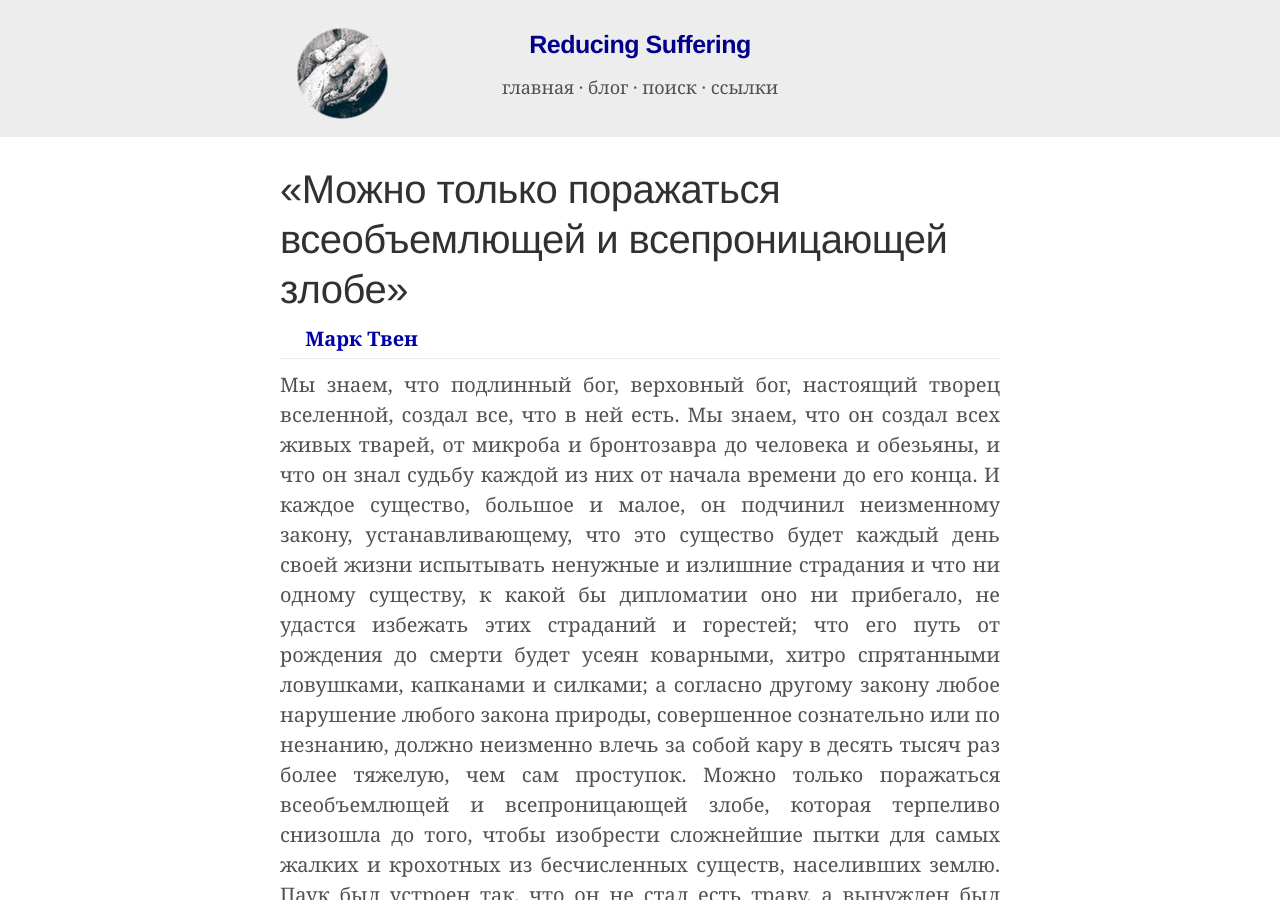
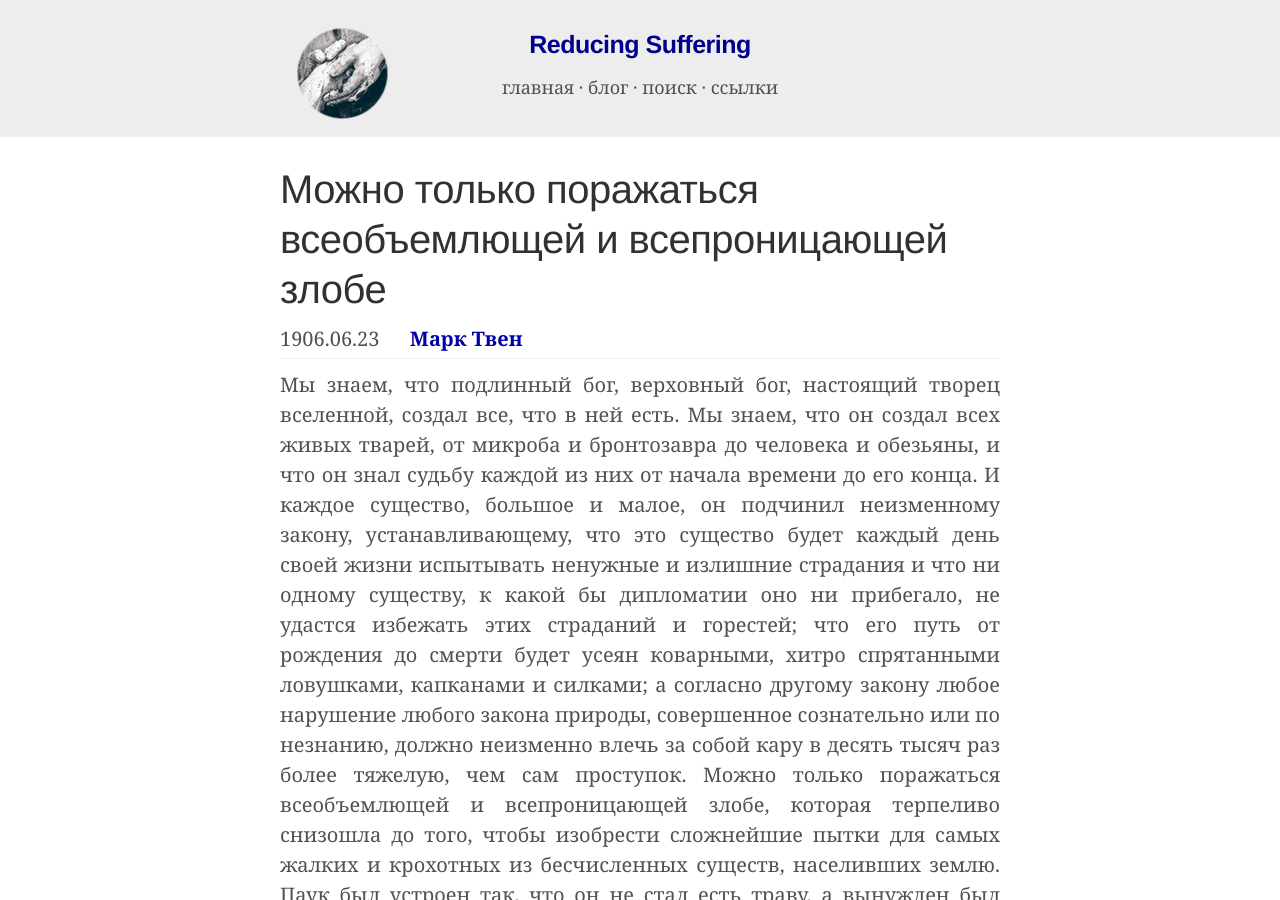
Before and after one commit to ReducingSuffering/reducingsuffering.github.io, a Jekyll site: the page built from _articles/mark-twain-1.md, in a window 1280 px wide and 900 px high. Built offline with Jekyll 4.4.1, drawn with Linux system fonts in a browser that asks for light colours.

Commit message:
Update mark-twain-1.md

```diff
--- a/_articles/mark-twain-1.md
+++ b/_articles/mark-twain-1.md
@@ -1,9 +1,10 @@
 ---
 layout: article
-title: «Можно только поражаться всеобъемлющей и всепроницающей злобе»
+title: Можно только поражаться всеобъемлющей и всепроницающей злобе
 authors:
   - Марк Твен
 is_fragment: true
+original_date: "1906.06.23"
 preview: assets/images/wall/deer-7986309_1280.jpg
 preview_here: true
 ---
@@ -21,6 +22,6 @@ preview_here: true
 
 ---
 
-Источник: Марк Твен, [Размышления о религии](https://mark-twain.ru/sochineniya/razmyshleniya-o-religii)
+Источник: Марк Твен, [Размышления о религии](https://mark-twain.ru/sochineniya/razmyshleniya-o-religii) (1906)
 
 <img src="assets/images/wall/deer-7986309_1280.jpg"/>
```
